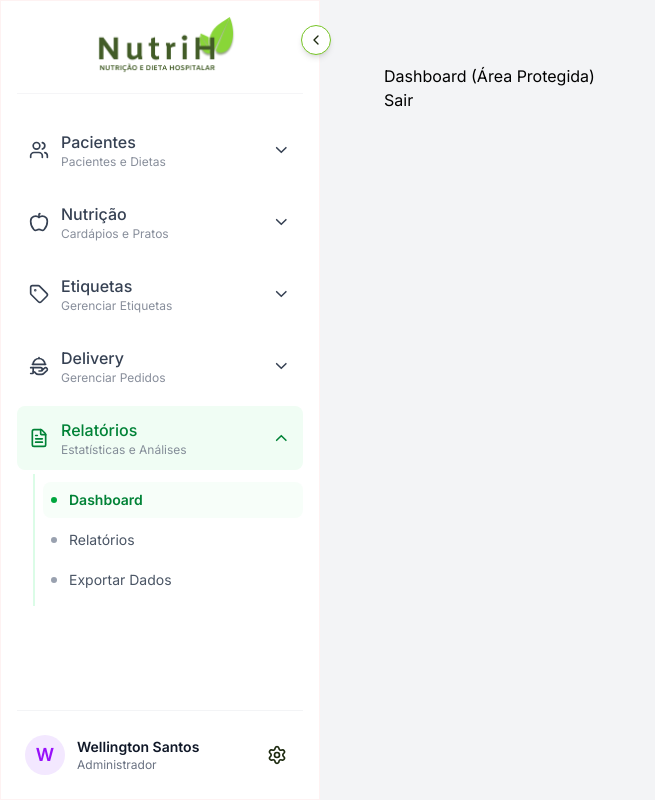
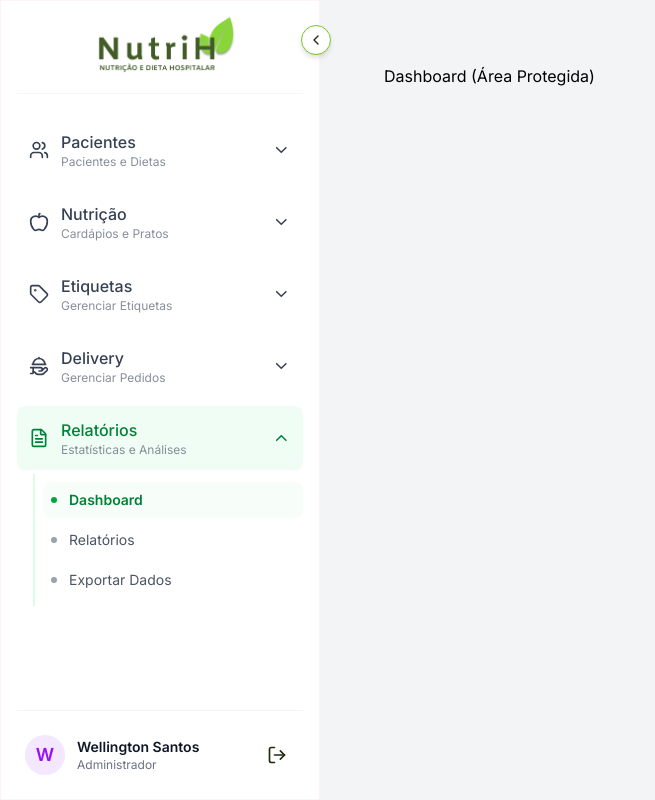
Before and after one commit to UA-Desenvolvimento-e-Inovacao/nutricao-web, a Next.js app: page /dashboard in a window 1280 px wide. Shown: the whole page, without its empty margins (0-655 px from the left). Built offline with nearby package versions, Linux system fonts and the light colour scheme.

Commit message:
ajuste no logout r no login

```diff
--- a/src/actions/login.ts
+++ b/src/actions/login.ts
@@ -38,7 +38,7 @@ export default async function login(prevState: LoginState, formData: FormData):
     const res = await fetch('https://pesquisa.unimedararuama.com.br/api/login', {
       method: 'POST',
       headers: {
-        'Content-Type': 'application/json', // CRUCIAL para evitar erro 400
+        'Content-Type': 'application/json',
       },
       body: JSON.stringify(payload),
     });
--- a/src/app/(private)/dashboard/page.tsx
+++ b/src/app/(private)/dashboard/page.tsx
@@ -10,7 +10,7 @@ export default function Dashboard() {
     <div style={{ padding: 40 }}>
       <h1>Dashboard (Área Protegida)</h1>
 
-      <button onClick={logout}>Sair</button>
+      {/* <button onClick={logout}>Sair</button> */}
     </div>
   );
 }
--- a/src/components/login/Login.tsx
+++ b/src/components/login/Login.tsx
@@ -10,6 +10,7 @@ import login, { LoginState } from '@/src/actions/login'; // Importe a Action e o
 const initialState: LoginState = {
   status: null,
   message: '',
+  data: null
 };
 
 export default function Login() {
@@ -26,7 +27,7 @@ export default function Login() {
   useEffect(() => {
     if (state.status === 'success') {
       console.log('Login OK, dados:', state.data);
-      router.push('/dashboard'); // Redirecionamento no cliente
+      router.push('/paciente'); // Redirecionamento no cliente
     }
   }, [state.status, router, state.data]);
 
--- a/src/components/sidebar/Sidebar.tsx
+++ b/src/components/sidebar/Sidebar.tsx
@@ -1,7 +1,7 @@
 'use client';
 
 import { useState, useEffect, startTransition } from 'react';
-import { ChevronDown, Users, Apple, FileText, ChevronLeft, ChevronRight, Tag, HandPlatter, Settings } from 'lucide-react';
+import { ChevronDown, Users, Apple, FileText, ChevronLeft, ChevronRight, Tag, HandPlatter, Settings, LogOut } from 'lucide-react';
 import Image from 'next/image';
 import Link from 'next/link'; // Importante: Usar Link ao invés de tag <a>
 import { usePathname } from 'next/navigation'; // Importante: Para pegar a rota atual
@@ -101,6 +101,10 @@ export default function Sidebar() {
     }
   };
 
+  async function logout() {
+    await fetch("/api/logout", { method: "POST" });
+    window.location.href = "/login";
+  }
   return (
     <nav
       className={`
@@ -248,11 +252,18 @@ export default function Sidebar() {
               </div>
             </div>
 
-            <button
+            {/* <button
               className="p-2 hover:bg-gray-100 rounded-lg transition-colors cursor-pointer"
               title="Configurações"
             >
               <Settings size={20} color='#1D2A0F' className="text-gray-600" />
+            </button> */}
+            <button
+              className="p-2 hover:bg-gray-100 rounded-lg transition-colors cursor-pointer"
+              title="Configurações"
+              onClick={logout}
+            >
+              <LogOut size={20} color='#1D2A0F' className="text-gray-600 ml-2" />
             </button>
           </div>
         )}
```
